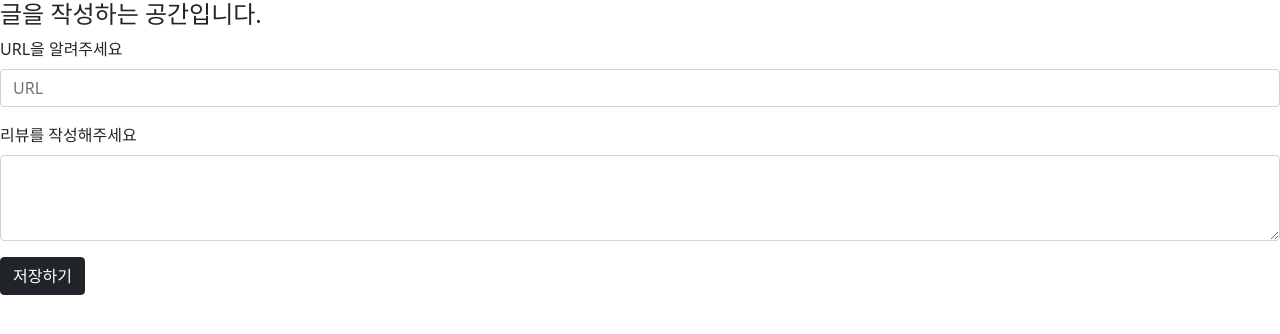
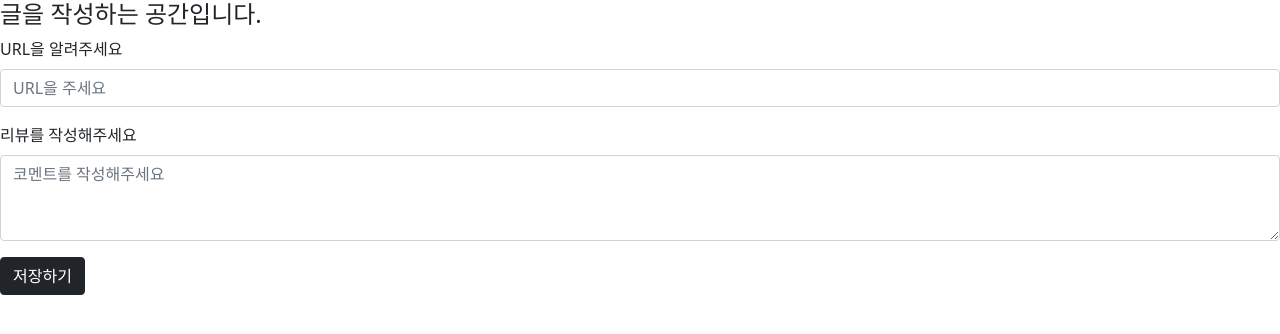
Before and after one commit to cruise99-10/draft99.1, a Flask app: page / in a window 1280 px wide. Shown: the top 334 px of the page. Run offline with Flask 2, Linux system fonts and the light colour scheme; parts of the project's set-up code (start-up, migrations or seed data) failed here and were passed over.

Commit message:
review. py/review.html CSS , 연결작업 미완

```diff
--- a/review.py
+++ b/review.py
@@ -11,7 +11,7 @@ db = client.dbsparta
 
 
 @app.route('/')
-def index():
+def home():
     return render_template('review.html')
 
 
--- a/review/review.py
+++ /dev/null
@@ -1,2 +0,0 @@
-def review():
-    print("review ok")
--- a/templates/review.html
+++ b/templates/review.html
@@ -61,17 +61,18 @@
             <!--                          required></textarea>-->
             <!--            </div>-->
             <div class="mb-3">
-                <label for="exampleFormControlInput1" class="form-label">URL을 알려주세요</label>
-                <input type="email" class="form-control" id="exampleFormControlInput1" placeholder="URL">
+                <label for="url" class="form-label">URL을 알려주세요</label>
+                <input id ="url" type="email" class="form-control"  placeholder="URL을 주세요">
             </div>
             <div class="mb-3">
-                <label for="exampleFormControlTextarea1" class="form-label">리뷰를 작성해주세요</label>
-                <textarea class="form-control" id="exampleFormControlTextarea1" rows="3"></textarea>
+                <label for="reviewcomment" class="form-label">리뷰를 작성해주세요</label>
+                <textarea class="form-control" id="reviewcomment" rows="3" placeholder="코멘트를 작성해주세요"></textarea>
             </div>
-            <!--            <input type="file" name="SelectFile"/>-->
-            <!--            <input type="file" onchange="readURL(this);"> &lt;!&ndash; 사진 미리보기 &ndash;&gt;-->
-            <!--            <br/>-->
-            <!--            <img id="preview"/>-->
+<!--                        <input type="file" name="SelectFile"/>-->
+            <!-- 사진 미리보기 -->
+<!--                        <input type="file" onchange="readURL(this);">-->
+<!--                        <br/>-->
+<!--                        <img id="preview"/>-->
 
             <div class="reviewbtns">
                 <button onclick="posting()" type="button" class="btn btn-dark">저장하기</button>
```
